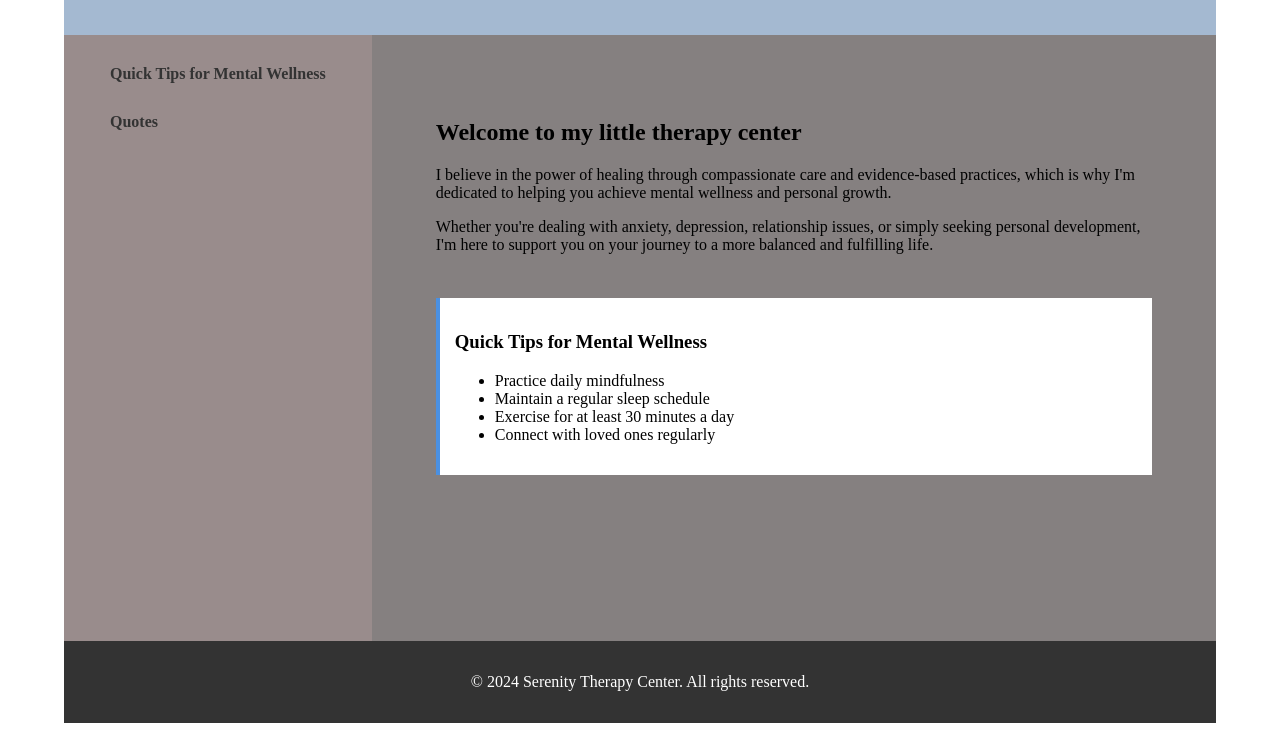
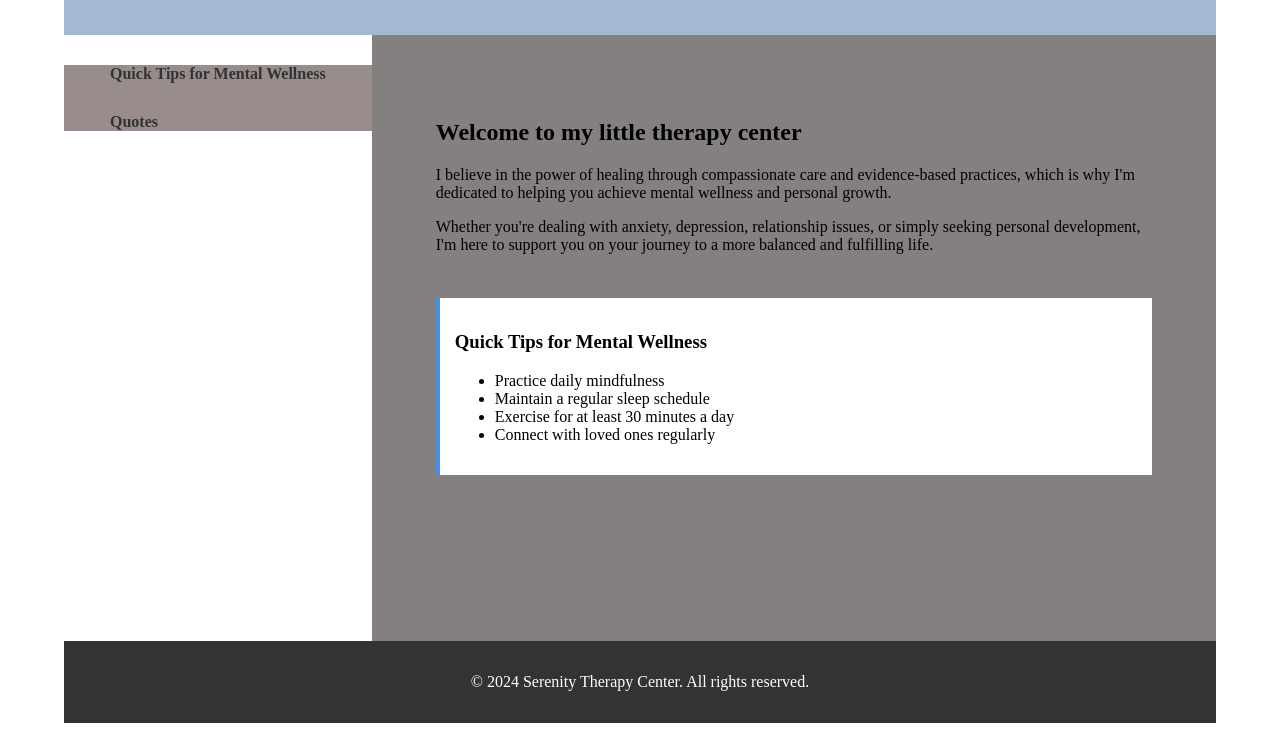
Before and after one commit to niaaled/nia-stherapycenter, a plain HTML site: page index.html in a window 1280 px wide. Shown: the part 85-816 px from the top of the page. Drawn offline with Linux system fonts and the light colour scheme.

Commit message:
Update style.css

```diff
--- a/style.css
+++ b/style.css
@@ -21,11 +21,10 @@ body {
     display: flex;
     flex: 1;
 }
-#nav {
-    background-color:#998c8c;
-        }
+
 #nav .list-example {
 
+    background-color: #998c8c;
     list-style-type: none; /* Removes default bullet points */
     margin: 0px;
     padding: 0px;
```
